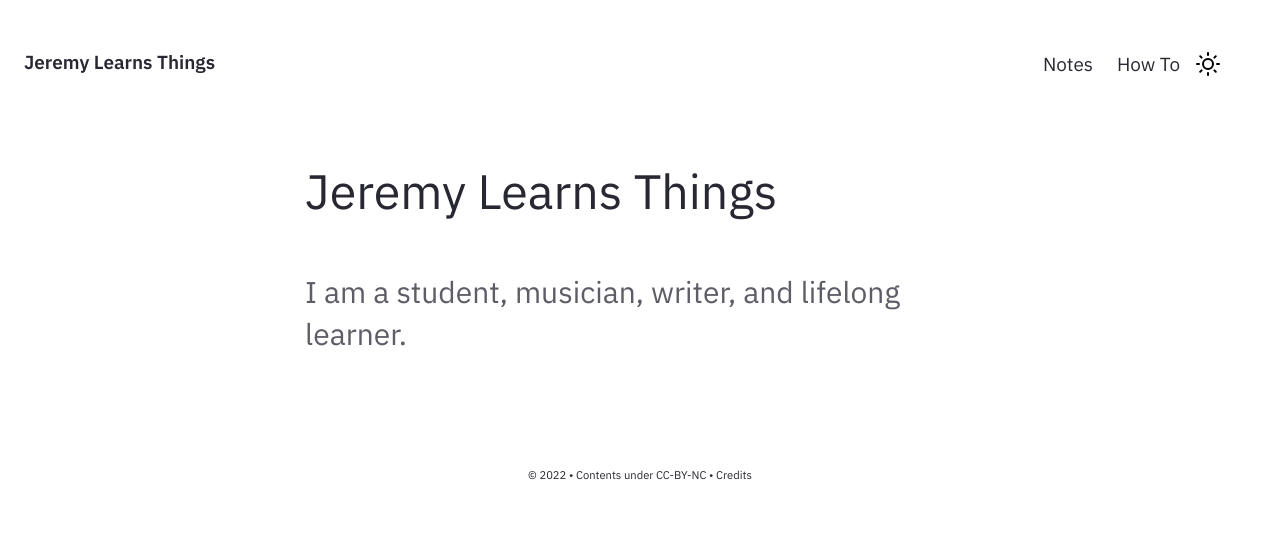
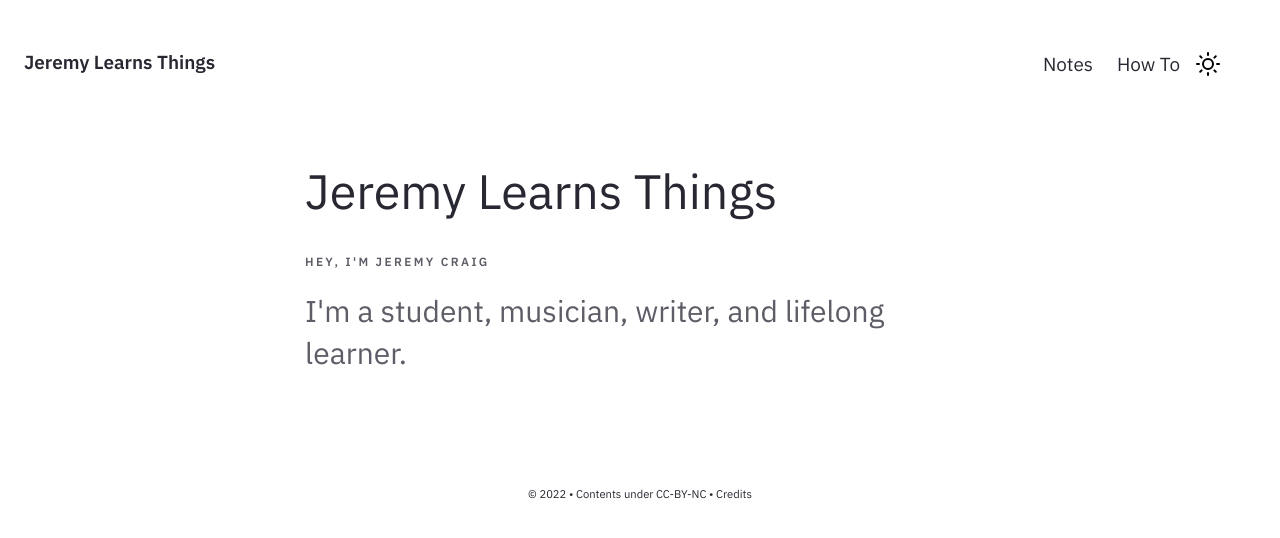
Before and after one commit to jeremycsaunders/jeremycsaunders.github.io, a Jekyll site: the page built from pages/index.md, in a window 1280 px wide. Shown: the top 538 px of the page. Built offline with Jekyll 4.4.1, drawn with Linux system fonts in a browser that asks for light colours.

Commit message:
Update Homepage.html

```diff
--- a/_includes/Homepage.html
+++ b/_includes/Homepage.html
@@ -1,7 +1,8 @@
 <div class="home-intro">
     <div class="jumbo">{{site.heading}} </div>
     <div class="home-sub-text">
-        <h3>I am a student, musician, writer, and lifelong learner.</h3>
+        <h5 class="meta-title">HEY, I'M JEREMY CRAIG</h5>
+        <h3>I'm a student, musician, writer, and lifelong learner.</h3>
     </div>
 </div>
 
```
